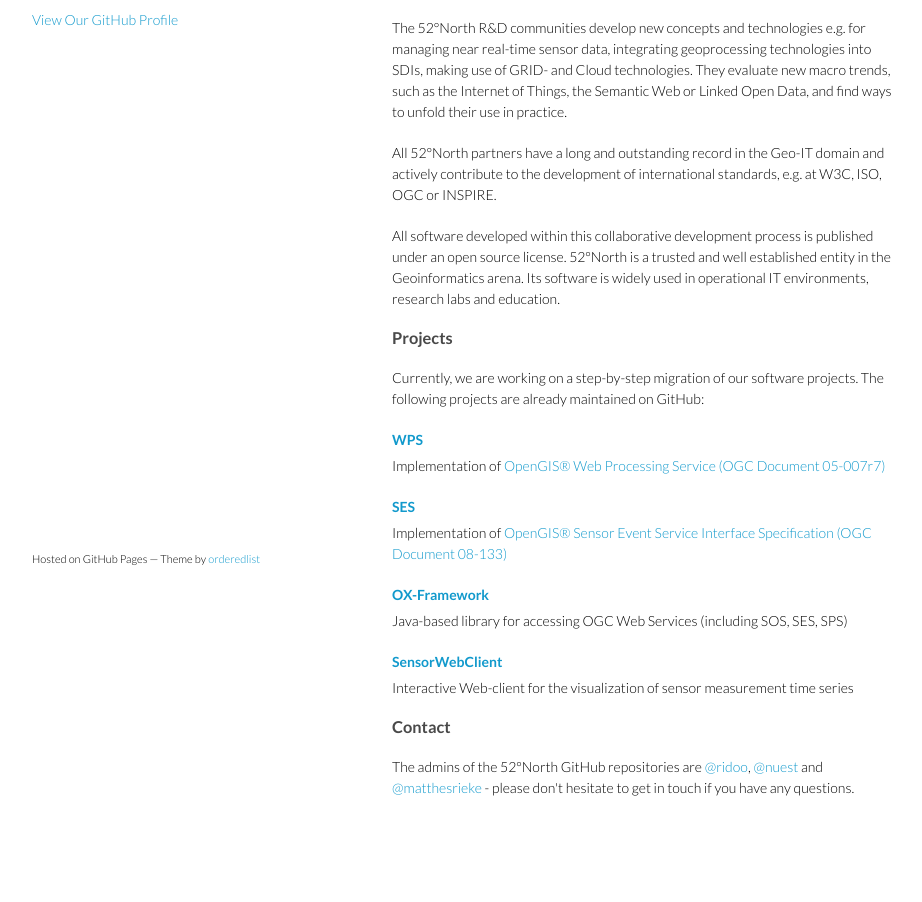
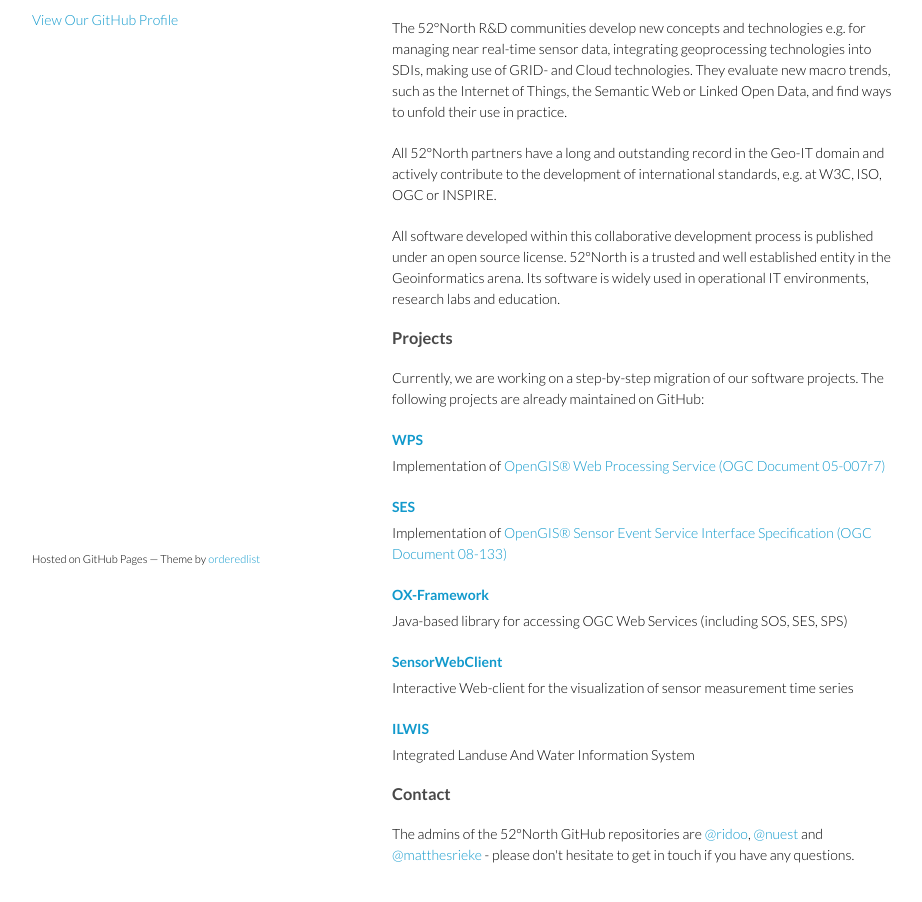
Before and after one commit to 52North/52north.github.com.outdated, a plain HTML site: page index.html in a window 1280 px wide. Shown: the part 162-1064 px from the top of the page, without its empty margins (178-1100 px from the left). Before the commit the page ends 1030 px from the top, so only its background shows below. Drawn offline with Linux system fonts and the light colour scheme.

Commit message:
add ILWIS link with query filter filter

```diff
--- a/index.html
+++ b/index.html
@@ -65,6 +65,10 @@
 			<h4 class="project-item"><a href="SensorWebClient">SensorWebClient</a></h4>
 			<div class="project-summary">Interactive Web-client for the visualization of sensor measurement time series</div>
 
+			<h4 class="project-item"><a href="https://github.com/52North/?query=ilwis">ILWIS</a></h4>
+			<div class="project-summary">Integrated Landuse And Water Information System</div>
+
+
 			<h3>Contact</h3>
 
 			<div>
```
